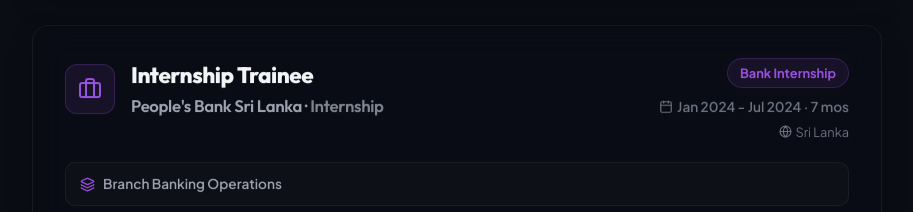
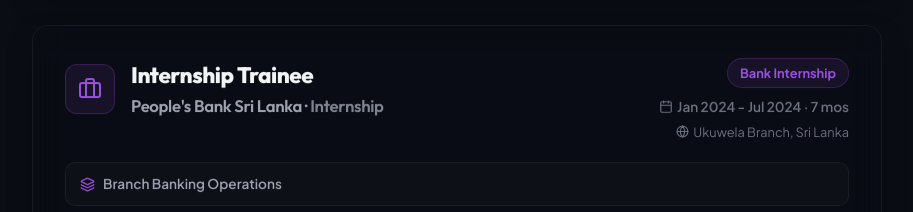
Before and after one commit to rashminda-aluvihare/My-portfolio, a React (Vite) app: page / in a window 1280 px wide. Shown: the part 2280-2492 px from the top of the page, without its empty margins (183-1096 px from the left). Built offline with nearby package versions, Linux system fonts and the light colour scheme; no server answers.

Commit message:
Update People's Bank internship location to Ukuwela Branch, Sri Lanka

```diff
--- a/src/components/Experience.jsx
+++ b/src/components/Experience.jsx
@@ -25,7 +25,7 @@
       role: 'Internship Trainee',
       company: "People's Bank Sri Lanka",
       companyType: 'Internship',
-      location: 'Sri Lanka',
+      location: 'Ukuwela Branch, Sri Lanka',
       duration: 'Jan 2024 - Jul 2024 · 7 mos',
       type: 'Bank Internship',
       skills: 'Branch Banking Operations',
```
